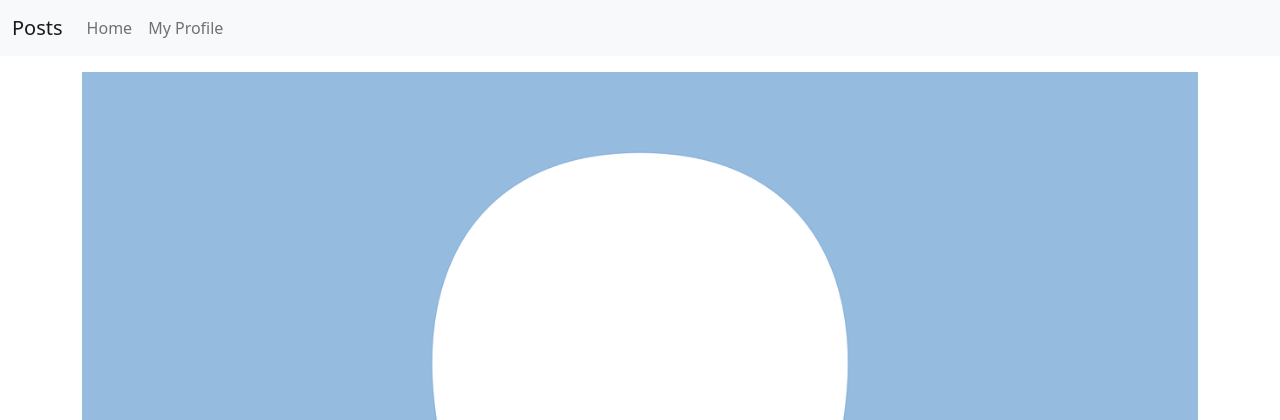
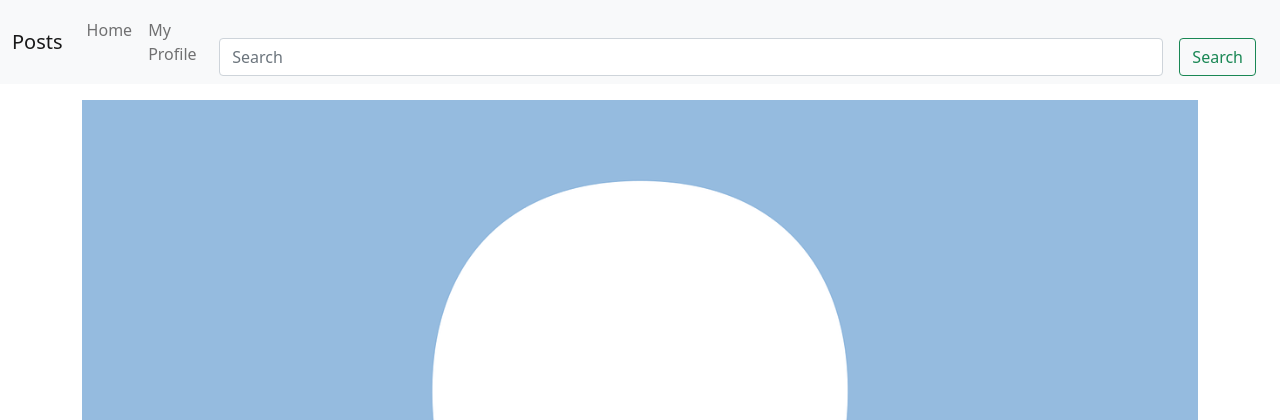
Before and after one commit to uarora100/Django_javascript_ajax, a Django app: page /25/ in a window 1280 px wide. Shown: the top 420 px of the page. Run offline with Django 5.2, Linux system fonts and the light colour scheme; a user stored in the database is signed in; data comes from the database, SQL or seed files in the repository; some libraries are stand-ins or nearby versions.

Commit message:
bringing the search bar at main page

```diff
--- a/src/templates/navbar.html
+++ b/src/templates/navbar.html
@@ -17,13 +17,14 @@
                 </li>
             </ul>
         </div>
-        <!-- <div class="container-fluid">
+        <!-- bringing back the search bar ption on the navbar on the mainpage butis not fully functional at the moment -->
+        <div class="container-fluid">
             <a class="navbar-brand"></a>
             <form class="d-flex" role="search">
               <input class="form-control me-3" type="search" placeholder="Search" aria-label="Search">
               <button class="btn btn-outline-success" type="submit">Search</button>
             </form>
-          </div> -->
+          </div>
 
     </div>
 </nav>
```
